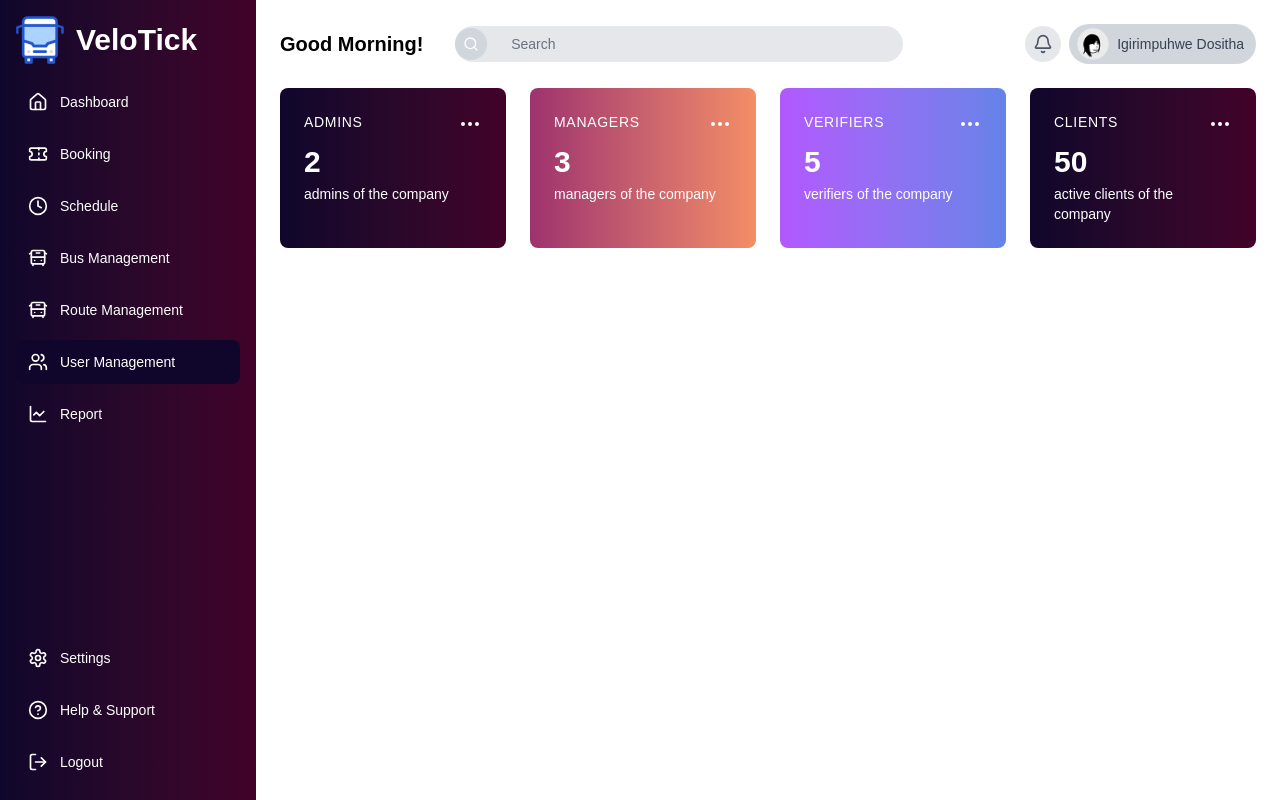
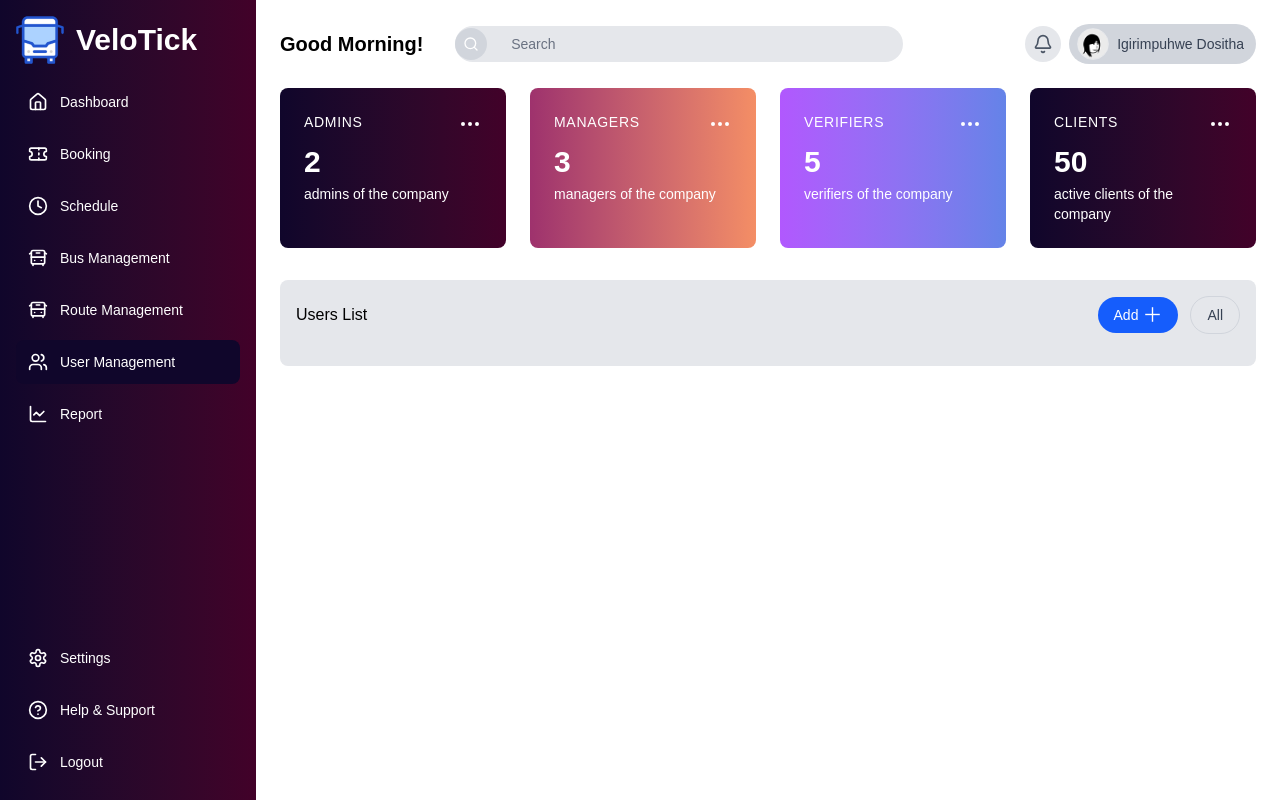
Before and after one commit to Muhinde234/Velotick-fn, a React (Vite) app: page /dashboard/users in a window 1280 px wide. Built offline with nearby package versions, Linux system fonts and the light colour scheme; no server answers.

Commit message:
add user-management page

```diff
--- a/src/pages/dashboard/booking.jsx
+++ b/src/pages/dashboard/booking.jsx
@@ -49,9 +49,9 @@ export default function Bookings() {
           <Button className="flex items-center px-4 py-2 text-white bg-blue-600 hover:bg-blue-700 rounded-full text-sm font-medium transition-colors whitespace-nowrap">
             Add <span className="ml-1 text-xl leading-none">＋</span>
           </Button>
-          <button className="border px-4 py-2 rounded-full text-sm font-medium border-gray-300 text-gray-700 hover:bg-gray-50 transition-colors whitespace-nowrap">
+          <Button className="border px-4 py-2 rounded-full text-sm font-medium border-gray-300 text-gray-700 hover:bg-gray-50 transition-colors whitespace-nowrap">
             Monthly
-          </button>
+          </Button>
         </div>
       </div>
 
--- a/src/pages/dashboard/bus.jsx
+++ b/src/pages/dashboard/bus.jsx
@@ -87,7 +87,7 @@ const Bus = () => {
         ))}
       </div>
 
-      <div className="flex flex-col lg:flex-row gap-6 p-3 bg-gray-200">
+      <div className="flex flex-col lg:flex-row gap-6 p-3  rounded-sm bg-gray-200">
         <div className="flex-1 bg-white rounded-2xl p-6 shadow-md">
           <div className="flex justify-between items-center mb-6">
             <div>
--- a/src/pages/dashboard/users.jsx
+++ b/src/pages/dashboard/users.jsx
@@ -1,10 +1,11 @@
 import { useState } from "react";
 import Topsection from "../../components/ui/topsection";
 import StatCard from "../../components/startcard";
+import Button from "../../components/ui/button";
 
 const Users = () => {
-     const [showWarning, setShowWarning] = useState(false);
-      const [userToDelete, setUserToDelete] = useState(null);
+  const [showWarning, setShowWarning] = useState(false);
+  const [userToDelete, setUserToDelete] = useState(null);
   const stats = [
     {
       title: "admins",
@@ -57,8 +58,10 @@ const Users = () => {
         />
       )}
 
-      <div> <Topsection /></div>
-
+      <div>
+        {" "}
+        <Topsection />
+      </div>
 
       <div className="grid grid-cols-1 md:grid-cols-2 lg:grid-cols-4 gap-6 mb-8">
         {stats.map((stat, index) => (
@@ -71,7 +74,22 @@ const Users = () => {
           />
         ))}
       </div>
+      <div className="bg-gray-200 rounded-lg p-4">
+        <div className="flex justify-between items-center mb-4 ">
+          <div>
+            <h1>Users List</h1>
+          </div>
 
+        <div className="flex items-center gap-3">
+          <Button className="flex items-center px-4 py-2 text-white bg-blue-600 hover:bg-blue-700 rounded-full text-sm font-medium transition-colors whitespace-nowrap">
+            Add <span className="ml-1 text-xl leading-none">＋</span>
+          </Button>
+          <Button className="border px-4 py-2 rounded-full text-sm font-medium border-gray-300 text-gray-700 hover:bg-gray-50 transition-colors whitespace-nowrap">
+            All
+          </Button>
+        </div>
+        </div>
+      </div>
     </div>
   );
 };
```
